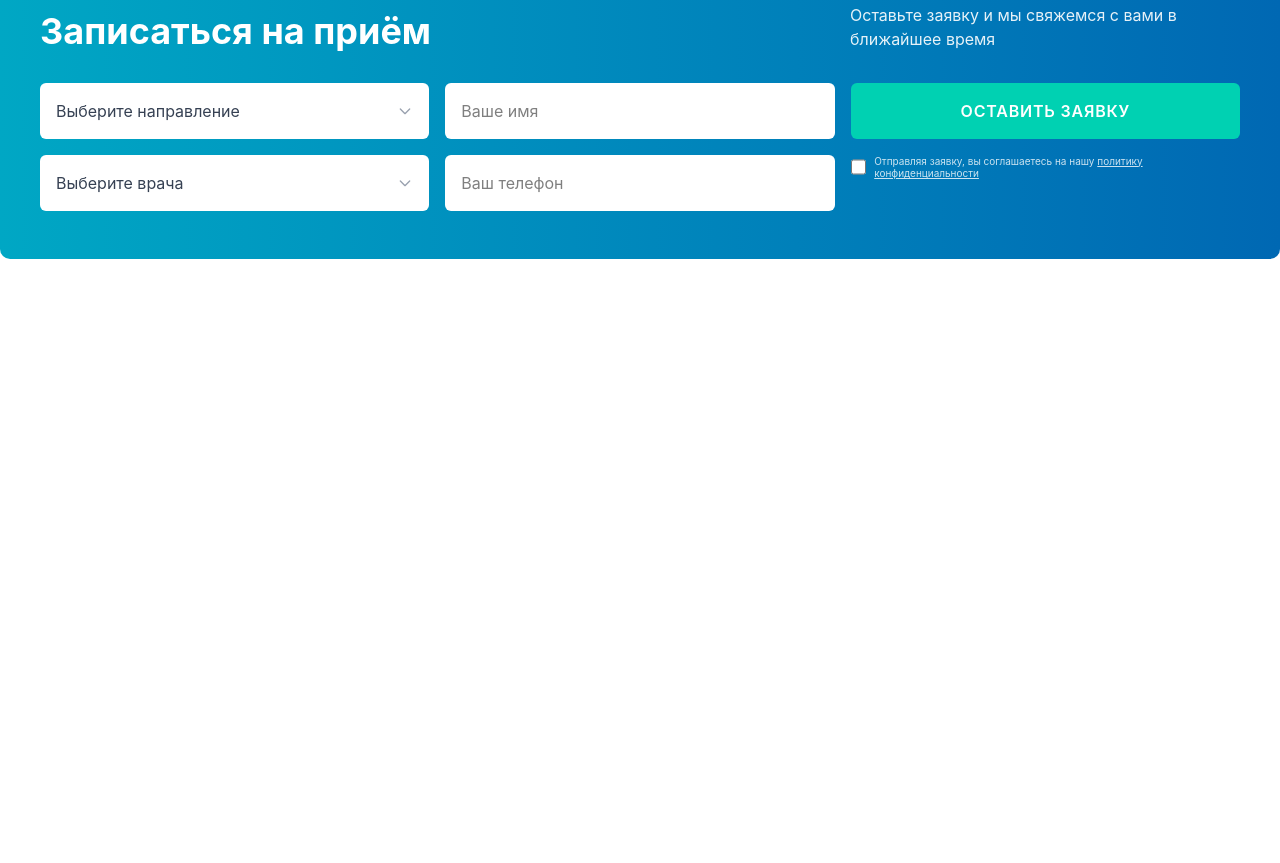
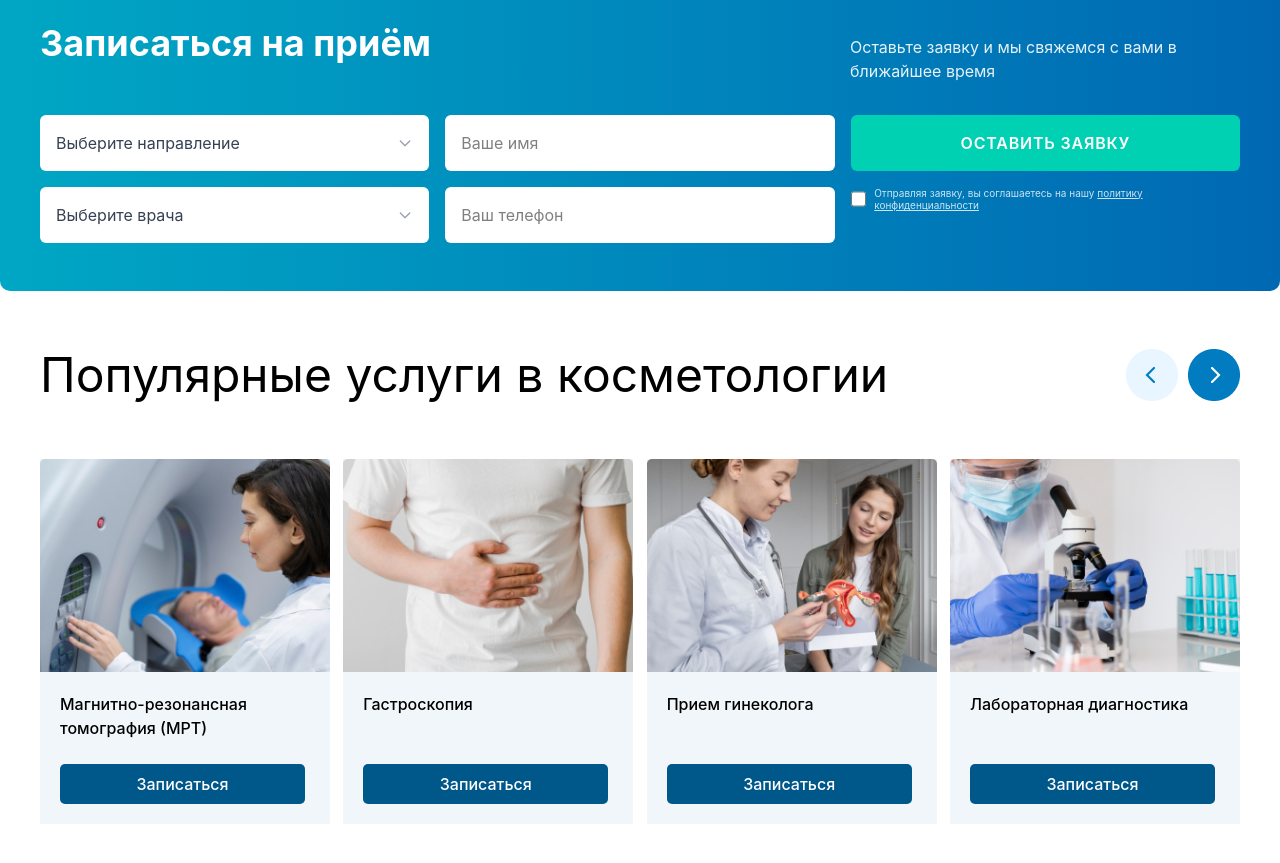
Before and after one commit to simle-pro/Exam-4.end, a website: page src/page3.html in a window 1280 px wide. Shown: the part 1958-2821 px from the top of the page. Before the commit the page ends 2265 px from the top, so only its background shows below. Drawn offline with nearby package versions, Linux system fonts and the light colour scheme; files that its build step writes are made by us from their sources.

Commit message:
fives-x-5

```diff
--- a/src/page3.html
+++ b/src/page3.html
@@ -228,7 +228,7 @@
   <div class="max-w-[1400px] m-auto rounded-[10px] bg-gradient-to-r from-[#00A7C4] to-[#0068B3] py-12 px-4 ">
     <div class="max-w-[1200px] mx-auto text-white ">
       <div class="flex flex-col md:flex-row md:justify-between md:items-end mb-8 gap-4">
-        <h2 class="text-3xl md:text-4xl font-bold">Записаться на приём</h2>
+        <h2 class="text-3xl md:text-4xl font-bold py-5">Записаться на приём</h2>
         <p class="text-sm md:text-base opacity-90 max-w-[390px]">
           Оставьте заявку и мы свяжемся с вами в ближайшее время
         </p>
@@ -280,6 +280,46 @@
     </div>
   </div><br><br>
 
+<div class="flex items-center max-w-[1200px] lg:m-auto mx-2 lg:justify-between flex-col lg:flex-row justify-start">
+  <p class="text-[48px]">Популярные услуги в косметологии</p>
+  <img src="./img-pax/Slider Buttons.png" alt="">
+</div><br><br>
+
+<div class="flex max-w-[1200px] justify-between m-auto font-medium">
+<div class="w-[290px] bg-[#F0F6F9] mx-13 lg:mx-0">
+  <img src="./img-pax/image (7).png" alt="">
+  <div class="p-5">
+    <p>Магнитно-резонансная томография (МРТ)</p><br>
+    <p class="py-2 text-white rounded-[5px] bg-[#00578A] w-[245px] text-center">Записаться</p>
+  </div>
+</div>
+
+<div class="w-[290px] bg-[#F0F6F9] lg:block  hidden ">
+  <img src="./img-pax/image (8).png" alt="">
+  <div class="p-5">
+    <p>Гастроскопия</p><br><br>
+    <p class="py-2 text-white rounded-[5px] bg-[#00578A] w-[245px] text-center">Записаться</p>
+  </div>
+</div>
+
+<div class="w-[290px] bg-[#F0F6F9] lg:block hidden">
+  <img src="./img-pax/image (11).png" alt="">
+  <div class="p-5">
+    <p>Прием гинеколога</p><br><br>
+    <p class="py-2 text-white rounded-[5px] bg-[#00578A] w-[245px] text-center">Записаться</p>
+  </div>
+</div>
+
+<div class="w-[290px] bg-[#F0F6F9] lg:block hidden">
+  <img src="./img-pax/image (10).png" alt="">
+  <div class="p-5">
+    <p>Лабораторная диагностика</p><br><br>
+    <p class="py-2 text-white rounded-[5px] bg-[#00578A] w-[245px] text-center">Записаться</p>
+  </div>
+</div>
+</div><br><br>
+
+
 
 </body>
 
```
Also changed, not shown: src/img-pax/image (10).png (added), src/img-pax/image (11).png (added), src/img-pax/image (7).png (added), src/img-pax/image (8).png (added).
